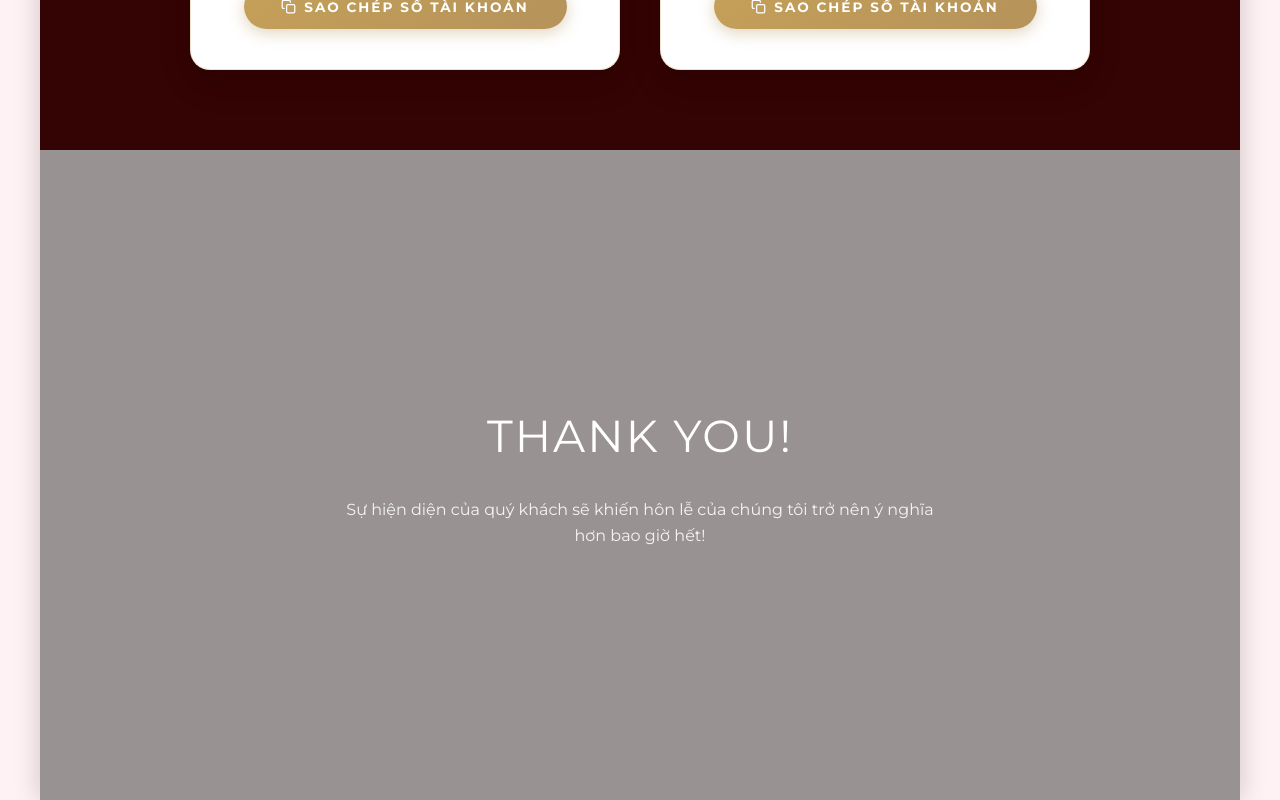
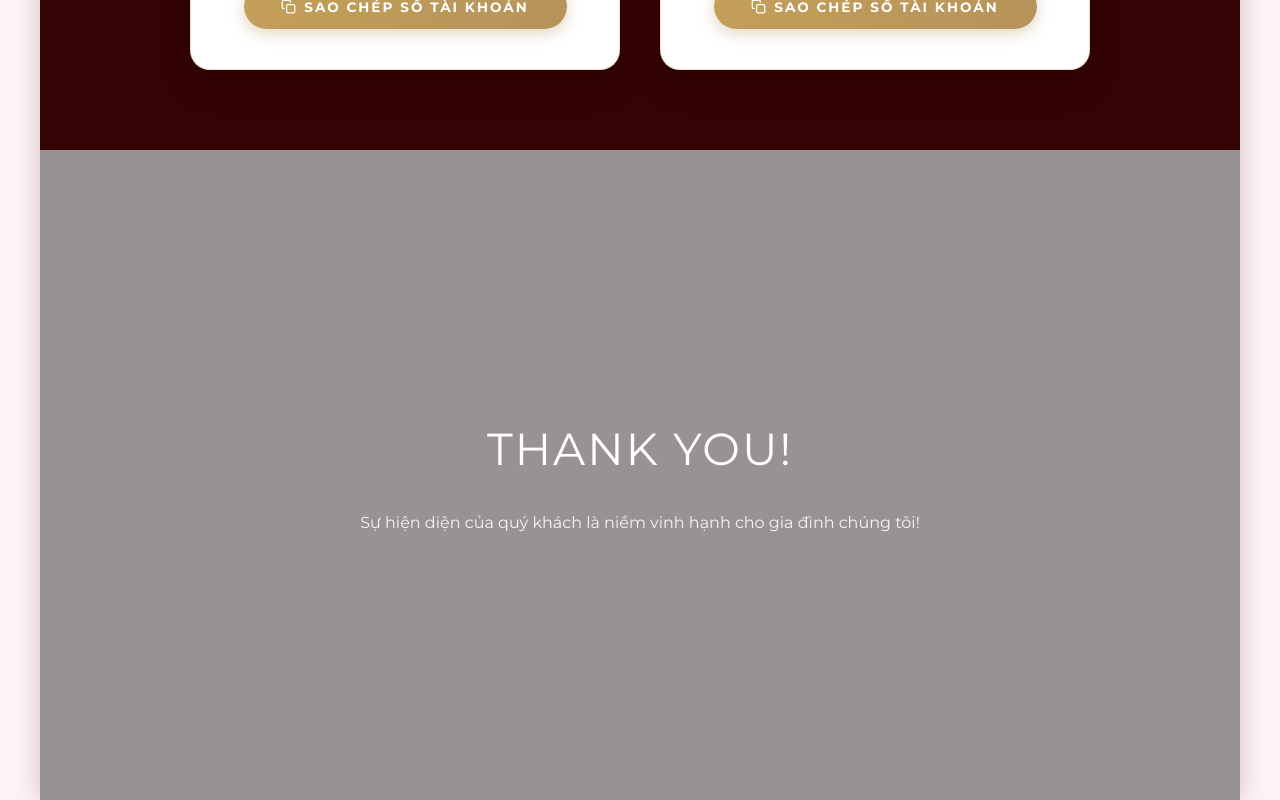
Before and after one commit to haotc2/Wedding-Hao-Nhi, a React (Vite) app: page / in a window 1280 px wide. Shown: the part 6262-7062 px from the top of the page. Built offline with nearby package versions, Linux system fonts and the light colour scheme; no server answers; a web font is replaced by a local one.

Commit message:
Update App.jsx

```diff
--- a/src/App.jsx
+++ b/src/App.jsx
@@ -999,8 +999,7 @@ function App() {
             data-aos-delay="200"
             style={{ color: "rgba(255,255,255,0.9)" }}
           >
-            Sự hiện diện của quý khách sẽ khiến hôn lễ của chúng tôi trở nên ý nghĩa
-            hơn bao giờ hết!
+            Sự hiện diện của quý khách là niềm vinh hạnh cho gia đình chúng tôi!
           </p>
         </div>
       </footer>
```
